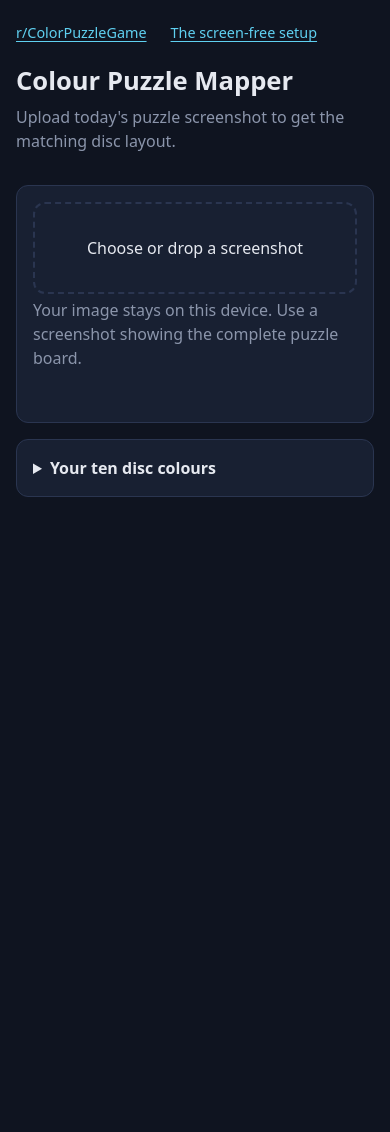
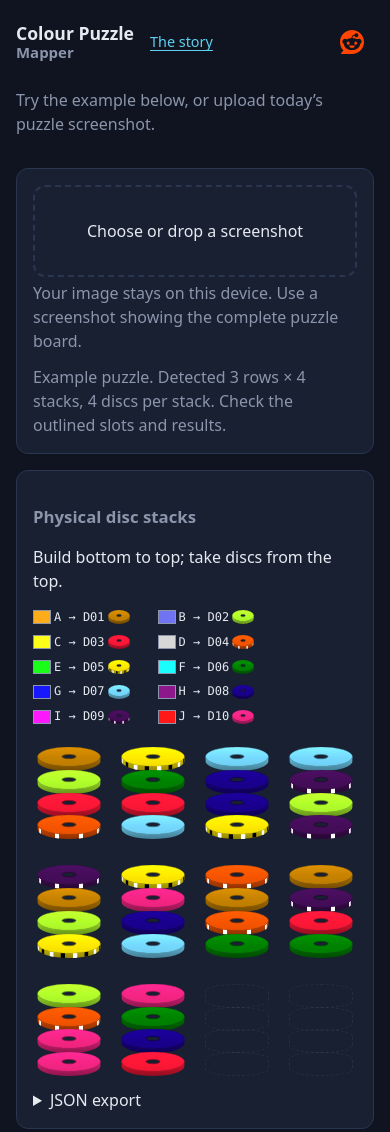
Before and after one commit to ddol/colour-puzzle-mapper, a website with bundled scripts: page index.html in a window 390 px wide. Shown: the top 1132 px of the page. Before the commit the page ends 844 px from the top, so only its background shows below. Built offline with nearby package versions, Linux system fonts and the light colour scheme.

Commit message:
Show an example puzzle and unify site navigation (#9)
Show the supplied, checked-in puzzle screenshot automatically when no
image is selected. Explicit uploads replace the example and retain
scrolling to the output; the initial example stays at the top, and
pending example fetches are cancelled on upload.

Use the same header on both pages: a prominent mapper link, the story,
then a right-aligned Reddit button. Mobile shows the orange Reddit logo
with an accessible link name. Update the README with a physical-setup
hero photo and a captured app screenshot further down; the documentation
screenshot is excluded from deployment.

Validation: all 33 tests and the production build pass. The build checks
the bundled example URL and both pages’ asset references. Browser checks
confirmed the example produces 12 stacks, 10 colours and 40 occupied
slots without warnings, uploading replaces it and focuses the output,
both drawers stay closed, and navigation fits 320px and 393px phone
widths.

```diff
--- a/index.html
+++ b/index.html
@@ -7,13 +7,17 @@
   <link rel="stylesheet" href="styles.css">
 </head>
 <body>
-  <header>
+  <header class="site-header">
     <nav class="site-nav" aria-label="Main navigation">
-      <a href="https://www.reddit.com/r/ColorPuzzleGame/">r/ColorPuzzleGame</a>
-      <a href="screen-free.html">The screen-free setup</a>
+      <a class="site-brand" href="index.html" aria-current="page"><span>Colour Puzzle</span> <span>Mapper</span></a>
+      <a class="story-link" href="screen-free.html">The story</a>
+      <a class="reddit-link" href="https://www.reddit.com/r/ColorPuzzleGame/" aria-label="r/ColorPuzzleGame on Reddit">
+        <img src="images/reddit.svg" width="24" height="24" alt="">
+        <span class="reddit-name">r/ColorPuzzleGame</span>
+      </a>
     </nav>
-    <h1>Colour Puzzle Mapper</h1>
-    <p class="sub">Upload today's puzzle screenshot to get the matching disc layout.</p>
+    <h1 class="sr-only">Colour Puzzle Mapper</h1>
+    <p class="sub mapper-intro">Try the example below, or upload today’s puzzle screenshot.</p>
   </header>
 
   <main>
--- a/scripts/dev.js
+++ b/scripts/dev.js
@@ -11,7 +11,7 @@ const port = Number(values.port);
 if (!Number.isInteger(port) || port < 0 || port > 65535) {
   throw new Error('Port must be an integer between 0 and 65535');
 }
-const types = { html: 'text/html; charset=utf-8', css: 'text/css; charset=utf-8', js: 'text/javascript; charset=utf-8', jpg: 'image/jpeg' };
+const types = { html: 'text/html; charset=utf-8', css: 'text/css; charset=utf-8', js: 'text/javascript; charset=utf-8', jpg: 'image/jpeg', svg: 'image/svg+xml' };
 const server = createServer(async (request, response) => {
   if (!['GET', 'HEAD'].includes(request.method)) {
     response.writeHead(405, { Allow: 'GET, HEAD' }).end();
--- a/src/main.js
+++ b/src/main.js
@@ -16,6 +16,7 @@ const drop = document.querySelector('.drop');
 const status = $('status');
 let loadingImage = false;
 let currentResult = null;
+const exampleRequest = new AbortController();
 const getPalette = setupPalette(() => renderResult());
 
 fileInput.addEventListener('change', () => {
@@ -42,8 +43,9 @@ $('copy-json').addEventListener('click', async () => {
   }
 });
 
-async function handleFile(file) {
+async function handleFile(file, { example = false } = {}) {
   if (loadingImage) return;
+  if (!example) exampleRequest.abort();
   loadingImage = true;
   fileInput.disabled = true;
   drop.setAttribute('aria-busy', 'true');
@@ -53,7 +55,7 @@ async function handleFile(file) {
   $('extracted-panel').hidden = true;
   $('inspection-panel').hidden = true;
   $('inspection-panel').open = false;
-  status.textContent = 'Reading image…';
+  status.textContent = example ? 'Reading example puzzle…' : 'Reading image…';
   let img;
   try {
     img = await loadImage(file, $('preview'));
@@ -80,8 +82,8 @@ async function handleFile(file) {
     for (const tube of layout.tubes) {
       for (const slot of tube.slots) context.strokeRect(slot.x, slot.y, slot.w, slot.h);
     }
-    status.textContent = `Detected ${layout.rows} rows × ${layout.cols} stacks, ${layout.slotsPerTube} discs per stack. Check the outlined slots and results.`;
-    requestAnimationFrame(() => {
+    status.textContent = `${example ? 'Example puzzle. ' : ''}Detected ${layout.rows} rows × ${layout.cols} stacks, ${layout.slotsPerTube} discs per stack. Check the outlined slots and results.`;
+    if (!example) requestAnimationFrame(() => {
       const output = $('physical-output');
       const reducedMotion = window.matchMedia('(prefers-reduced-motion: reduce)').matches;
       output.focus({ preventScroll: true });
@@ -94,6 +96,24 @@ async function handleFile(file) {
     status.textContent = `Image loaded. Could not extract the grid: ${err.message}`;
   }
 }
+
+async function loadExample() {
+  status.textContent = 'Loading example puzzle…';
+  try {
+    const response = await fetch(new URL('../images/example-puzzle.jpg', import.meta.url), { signal: exampleRequest.signal });
+    if (!response.ok) throw new Error(`HTTP ${response.status}`);
+    const image = await response.blob();
+    // An explicit upload takes priority, even if the example download finishes later.
+    if (!exampleRequest.signal.aborted) await handleFile(image, { example: true });
+  } catch (error) {
+    if (exampleRequest.signal.aborted) return;
+    console.error(error);
+    status.textContent = 'Could not load the example puzzle. Choose a screenshot to get started.';
+  }
+}
+
+if (fileInput.files[0]) handleFile(fileInput.files[0]);
+else loadExample();
 
 function renderResult() {
   if (!currentResult) return;
--- a/styles.css
+++ b/styles.css
@@ -29,8 +29,23 @@ h2 { font-size: 1.05rem; color: var(--muted); margin: 1em 0 0.5em; }
 .sub { color: var(--muted); margin: 0.25em 0 0; }
 a { color: var(--accent); text-underline-offset: 3px; }
 a:focus-visible { outline: 2px solid var(--accent); outline-offset: 4px; border-radius: 2px; }
-.site-nav { display: flex; flex-wrap: wrap; align-items: center; gap: 8px 24px; font-size: .9rem; }
-.site-nav a { padding-block: 6px; }
+.sr-only { position: absolute; width: 1px; height: 1px; padding: 0; margin: -1px; overflow: hidden; clip-path: inset(50%); white-space: nowrap; border: 0; }
+.site-nav { display: flex; align-items: center; gap: 24px; min-height: 52px; font-size: .9rem; }
+.site-brand { color: var(--text); font-size: 1.25rem; font-weight: 750; line-height: 1.15; text-decoration: none; }
+.site-brand span { display: block; }
+.site-brand span + span { color: var(--muted); font-size: .85em; font-weight: 600; }
+.story-link { padding-block: 12px; white-space: nowrap; }
+.story-link[aria-current="page"] { color: var(--text); text-decoration-thickness: 2px; }
+.reddit-link { display: flex; align-items: center; justify-content: center; gap: 8px; margin-left: auto; min-height: 44px; padding: 8px 12px; border: 1px solid #ff450066; border-radius: 8px; background: #ff450010; color: var(--text); text-decoration: none; white-space: nowrap; }
+.reddit-link:hover { background: #ff450025; }
+.reddit-link img { display: block; flex: 0 0 24px; }
+.mapper-intro { margin-top: 20px; }
+@media (max-width: 620px) {
+  .site-nav { gap: 16px; }
+  .site-brand { font-size: 1.1rem; }
+  .reddit-link { width: 44px; padding: 8px; border-color: transparent; background: transparent; }
+  .reddit-name { display: none; }
+}
 
 .story-shell { max-width: 800px; }
 .story { padding-top: 8px; padding-bottom: 48px; }
```
Also changed, not shown: screen-free.html (+7 -3 lines), test/build.test.js (+2 -2 lines), README.md, docs/app-screenshot.png (added), images/example-puzzle.jpg (added), images/reddit.svg (added).
